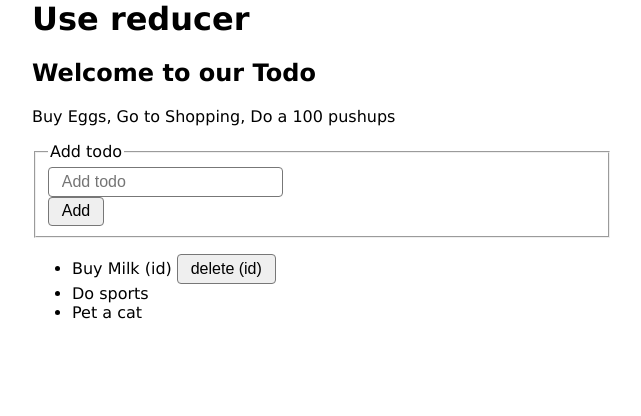
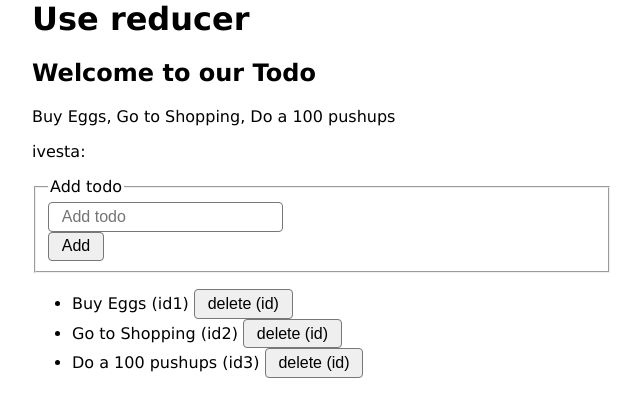
Before and after one commit to MariusCodeAcademy/feu8_15_react_useReducer_todo, a React (Vite) app: page / in a window 1280 px wide. Shown: the top 416 px of the page, without its empty margins (318-959 px from the left). Built offline with nearby package versions, Linux system fonts and the light colour scheme.

Commit message:
new todo

```diff
--- a/src/components/todo/Todo.jsx
+++ b/src/components/todo/Todo.jsx
@@ -6,7 +6,24 @@ const initTodos = [
   { id: 3, title: 'Do a 100 pushups', done: false, date: '' },
 ];
 
-function todoReducer(state, action) {}
+function todoReducer(state, action) {
+  let newTodoObj;
+  switch (action.type) {
+    case 'ADD':
+      // prideti nauja obj
+      newTodoObj = {
+        id: +new Date(),
+        title: action.payload,
+        done: false,
+        date: new Date().toLocaleDateString(),
+      };
+      console.log('newTodoObj ===', newTodoObj);
+      return [...state, newTodoObj];
+    default:
+      console.warn('action type not found');
+      return state;
+  }
+}
 
 function Todo() {
   const [newTodoVal, setNewTodoVal] = useState('');
@@ -20,15 +37,28 @@ function Todo() {
   // padaryti kad paspaudus ant title todo taptu baigtas (done: false|true)
   // suskaidyti i atskirus komponentus
 
+  function handleSubmit(e) {
+    e.preventDefault();
+    console.log('submit');
+
+    dispatch({ type: 'ADD', payload: newTodoVal });
+  }
+
   console.log('state ===', state);
   return (
     <div>
       <h2>Welcome to our Todo</h2>
       <p>{state.map(({ title }) => title).join(', ')}</p>
-      <form>
+      <p>ivesta: {newTodoVal}</p>
+      <form onSubmit={handleSubmit}>
         <fieldset>
           <legend>Add todo</legend>
-          <input type='text' placeholder='Add todo' />
+          <input
+            onChange={(e) => setNewTodoVal(e.target.value)}
+            value={newTodoVal}
+            type='text'
+            placeholder='Add todo'
+          />
           <button type='submit'>Add</button>
         </fieldset>
       </form>
@@ -36,11 +66,14 @@ function Todo() {
       {/* <TodoList list={todos} */}
       <ul>
         {/* <TodoItem item={item} */}
-        <li>
-          <span>Buy Milk (id) </span> <button>delete (id)</button>
-        </li>
-        <li>Do sports</li>
-        <li>Pet a cat</li>
+        {state.map((tObj) => (
+          <li key={tObj.id}>
+            <span>
+              {tObj.title} (id{tObj.id}){' '}
+            </span>{' '}
+            <button>delete (id)</button>
+          </li>
+        ))}
       </ul>
     </div>
   );
```
